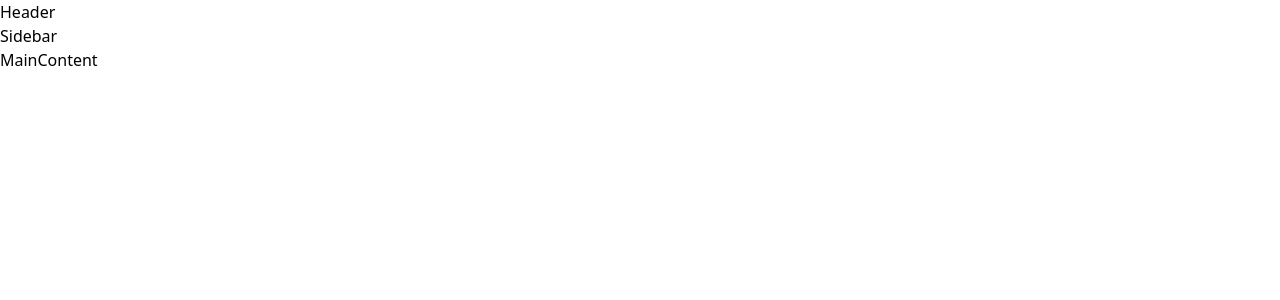
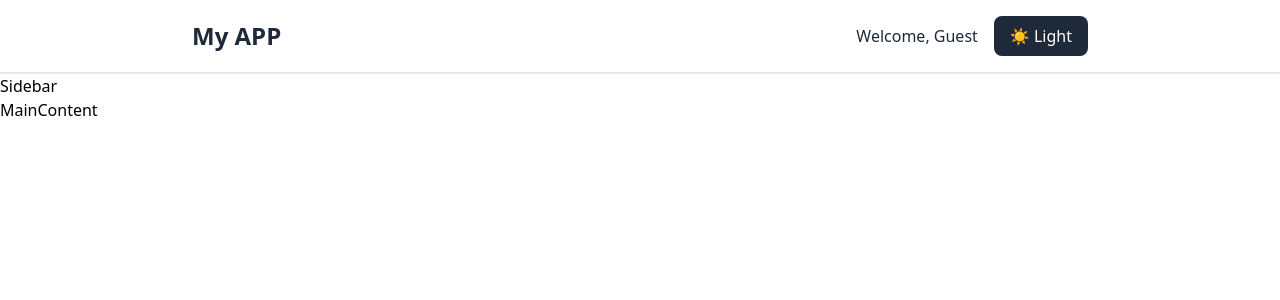
Before and after one commit to armaanepiic/my-react-project, a React (Vite) app: page / in a window 1280 px wide. Shown: the top 300 px of the page. Built offline with nearby package versions, Linux system fonts and the light colour scheme.

Commit message:
Header done

```diff
--- a/src/components/Header.jsx
+++ b/src/components/Header.jsx
@@ -1,6 +1,15 @@
 
 export default function Header() {
   return (
-    <div>Header</div>
+    <div className="p-4 border-b-2 transition-colors duration-300 border-gray-200 bg-white text-gray-800">
+        <div className="flex justify-between items-center max-w-4xl mx-auto">
+            <h1 className="text-2xl font-bold">My APP</h1>
+            <div className="flex items-center gap-4">
+                <span>Welcome, Guest</span>
+                <button className="px-4 py-2 rounded-lg font-medium transition-colors bg-gray-800 text-white hover:bg-gray-700 cursor-pointer">☀️ Light</button>
+            </div>
+        </div>
+    </div>
   )
 }
+// {theme === "light" ? "🌙 Dark" : "☀️ Light"}
```
